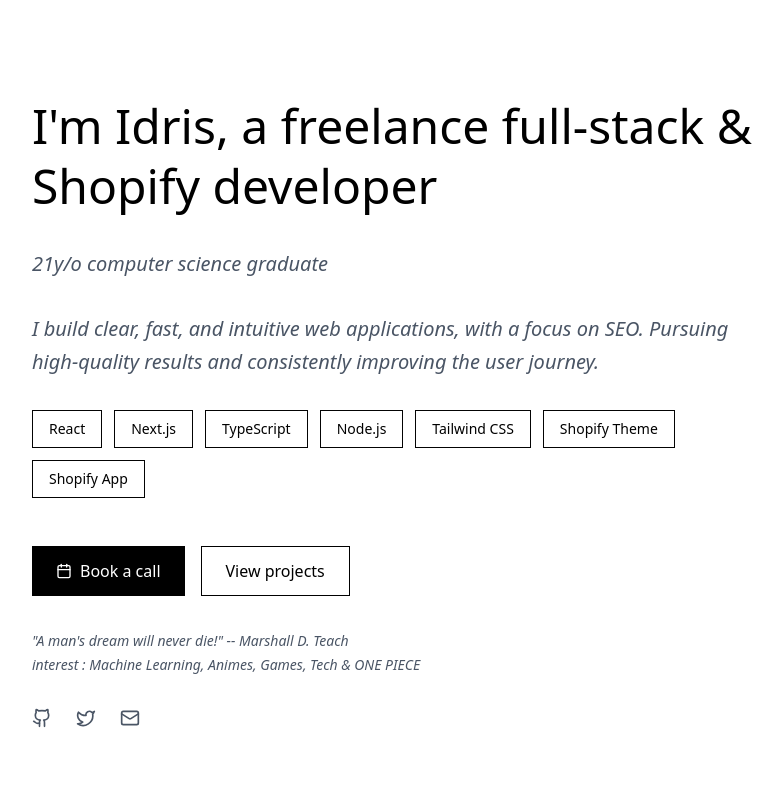
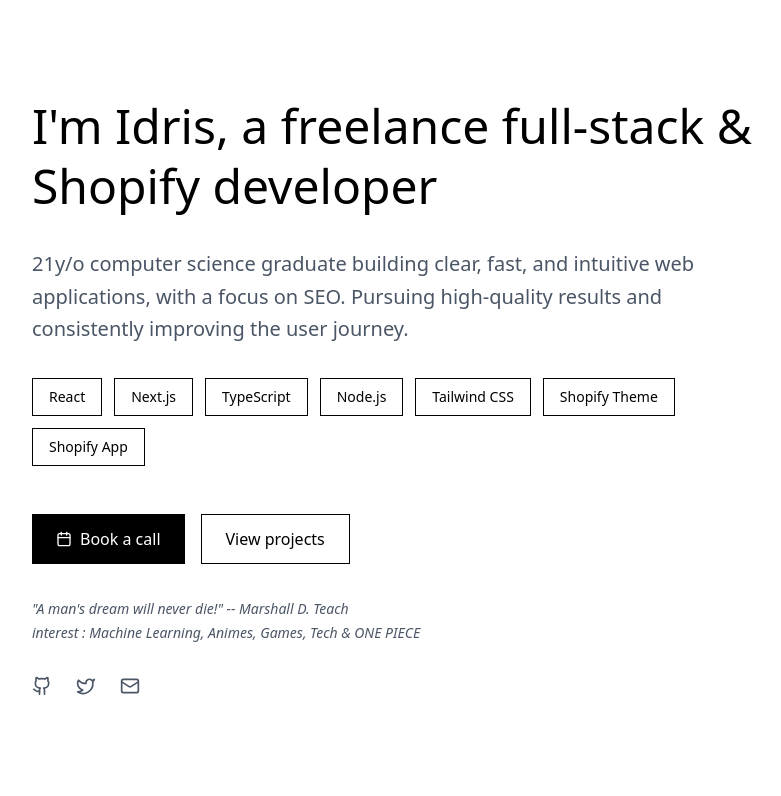
Before and after one commit to KezroXV/idrisXV, a Next.js app: page /en in a window 1280 px wide. Shown: the top 796 px of the page, without its empty margins (248-1029 px from the left). Built offline with nearby package versions, Linux system fonts and the light colour scheme.

Commit message:
fix text

```diff
--- a/components/sections/hero.tsx
+++ b/components/sections/hero.tsx
@@ -17,14 +17,9 @@
 
         {/* Description */}
         <p className="text-lg md:text-xl text-gray-600 dark:text-gray-400 leading-relaxed">
-          <i>21y/o computer science graduate</i>
-          <br />
-          <br />
-          <i>
-            I build clear, fast, and intuitive web applications, with a focus on
-            SEO. Pursuing high-quality results and consistently improving the
-            user journey.
-          </i>
+          21y/o computer science graduate building clear, fast, and intuitive
+          web applications, with a focus on SEO. Pursuing high-quality results
+          and consistently improving the user journey.
         </p>
 
         {/* Tech Stack - Minimalist */}
```
